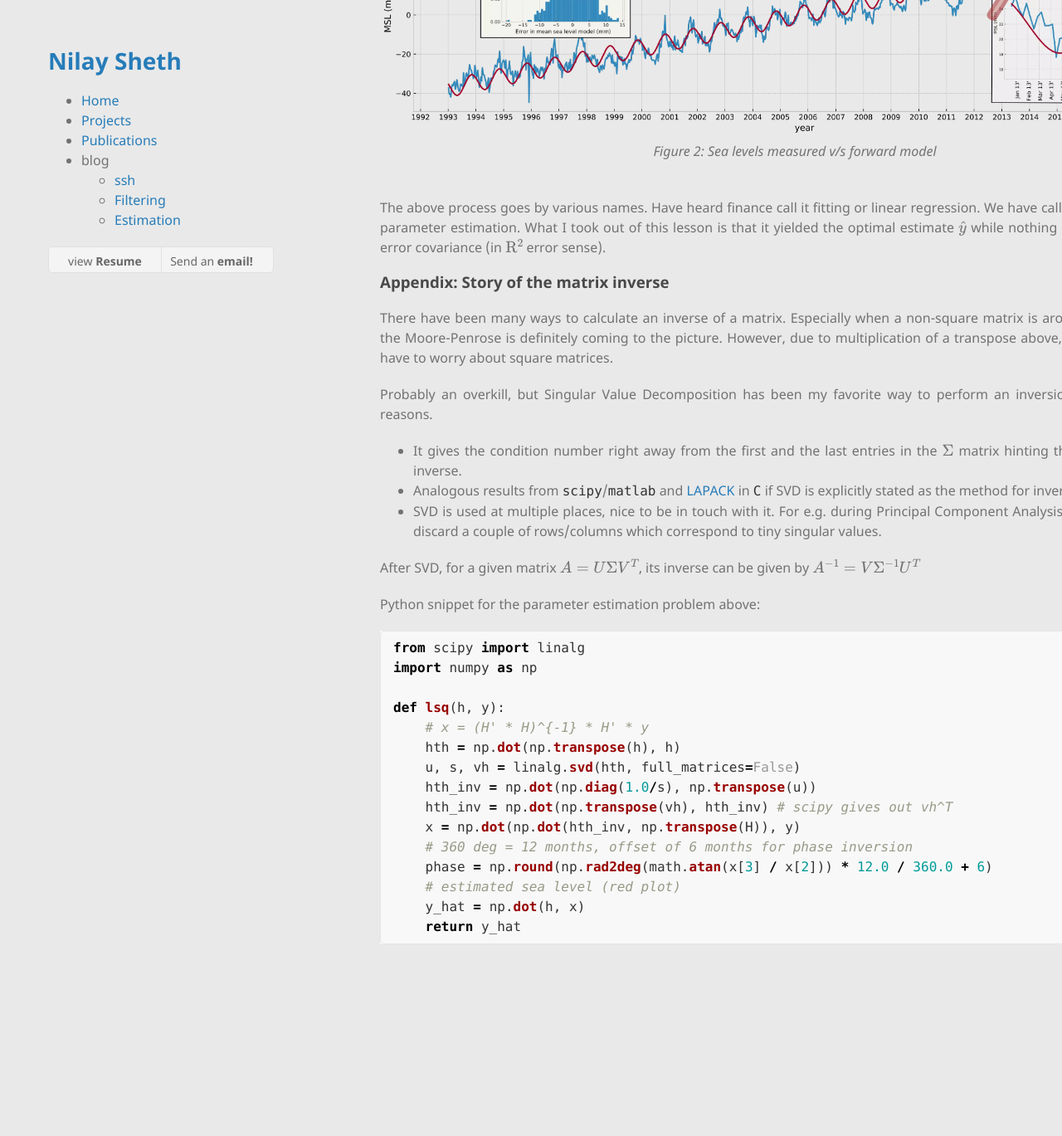
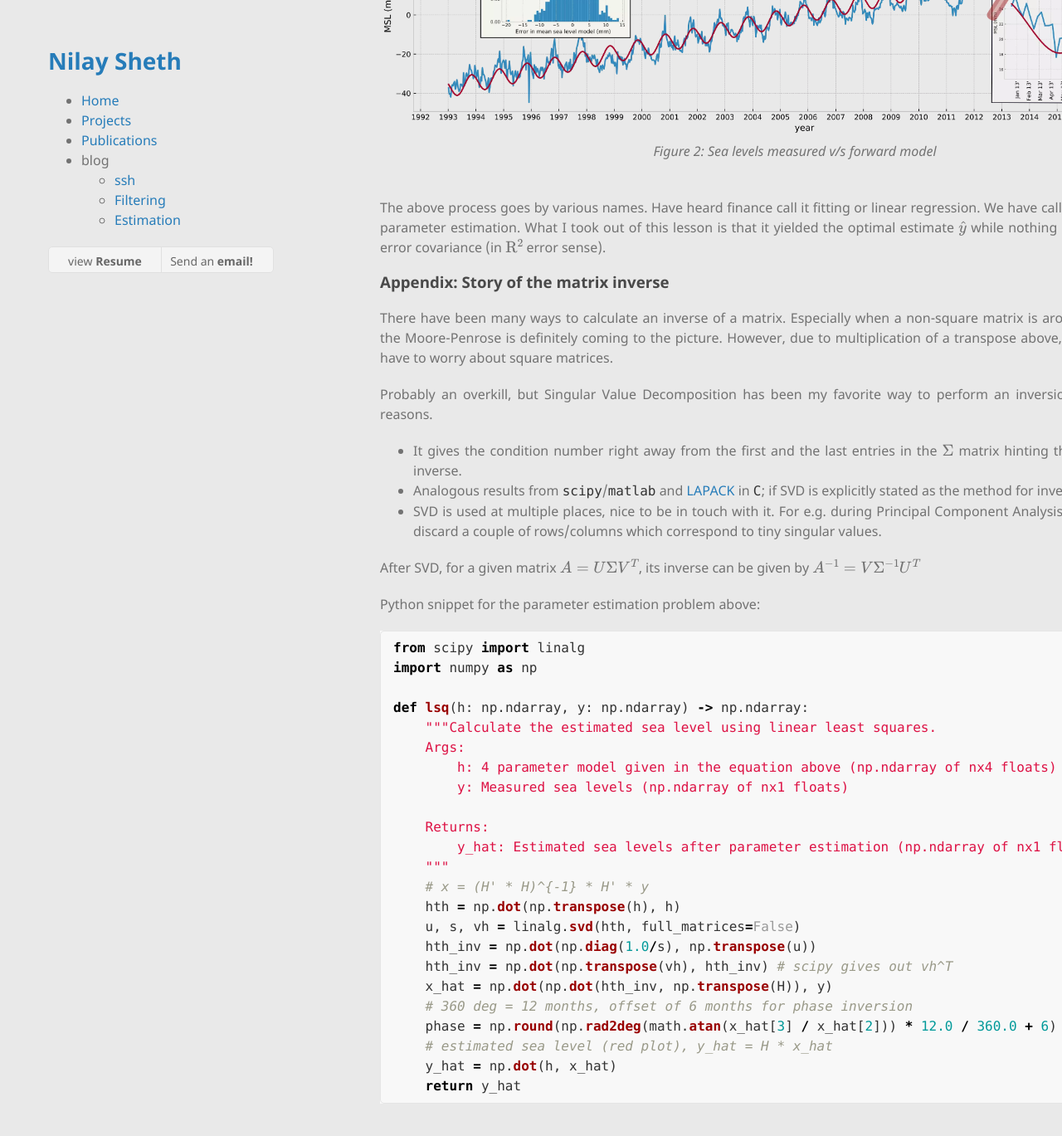
Before and after one commit to nilay994/nilay994.github.io, a Jekyll site: the page built from estimation.md, in a window 1280 px wide and 1400 px high, scrolled down 1750 px. Shown: the top 1369 px of the window at 83% size. Built offline with Jekyll 4.4.1, drawn with Linux system fonts in a browser that asks for light colours; formulas are drawn with MathJax 3; before the commit the page ends 2958 px from its top, so only the background shows below that; some of the changed text lies outside the part shown.

Commit message:
[est] add help

````diff
--- a/estimation.md
+++ b/estimation.md
@@ -77,7 +77,7 @@ There have been many ways to calculate an inverse of a matrix. Especially when a
 
 Probably an overkill, but Singular Value Decomposition has been my favorite way to perform an inversion, because of multiple reasons.
 - It gives the condition number right away from the first and the last entries in the $\Sigma$ matrix hinting the quality of the matrix inverse.
-- Analogous results from `scipy`/`matlab` and [LAPACK](https://github.com/Reference-LAPACK/lapack) in `C` if SVD is explicitly stated as the method for inversion.
+- Analogous results from `scipy`/`matlab` and [LAPACK](https://github.com/Reference-LAPACK/lapack) in `C`; if SVD is explicitly stated as the method for inversion.
 - SVD is used at multiple places, nice to be in touch with it. For e.g. during Principal Component Analysis using SVD, it is easy to discard a couple of rows/columns which correspond to tiny singular values.
 
 After SVD, for a given matrix $A = U \Sigma V^T$, its inverse can be given by $A^{-1} = V \Sigma^{-1} U^T$
@@ -88,16 +88,24 @@ Python snippet for the parameter estimation problem above:
 from scipy import linalg
 import numpy as np
 
-def lsq(h, y):
+def lsq(h: np.ndarray, y: np.ndarray) -> np.ndarray:
+    """Calculate the estimated sea level using linear least squares.
+    Args:
+        h: 4 parameter model given in the equation above (np.ndarray of nx4 floats)
+        y: Measured sea levels (np.ndarray of nx1 floats)
+
+    Returns:
+        y_hat: Estimated sea levels after parameter estimation (np.ndarray of nx1 floats)
+    """
     # x = (H' * H)^{-1} * H' * y
     hth = np.dot(np.transpose(h), h)
     u, s, vh = linalg.svd(hth, full_matrices=False)
     hth_inv = np.dot(np.diag(1.0/s), np.transpose(u))
     hth_inv = np.dot(np.transpose(vh), hth_inv) # scipy gives out vh^T
-    x = np.dot(np.dot(hth_inv, np.transpose(H)), y)
+    x_hat = np.dot(np.dot(hth_inv, np.transpose(H)), y)
     # 360 deg = 12 months, offset of 6 months for phase inversion
-    phase = np.round(np.rad2deg(math.atan(x[3] / x[2])) * 12.0 / 360.0 + 6)
-    # estimated sea level (red plot)
-    y_hat = np.dot(h, x)
+    phase = np.round(np.rad2deg(math.atan(x_hat[3] / x_hat[2])) * 12.0 / 360.0 + 6)
+    # estimated sea level (red plot), y_hat = H * x_hat
+    y_hat = np.dot(h, x_hat)
     return y_hat
 ```
````
Also changed, not shown: other parts of estimation.md (+1 -1 lines), publications.md (+0 -1 lines).
